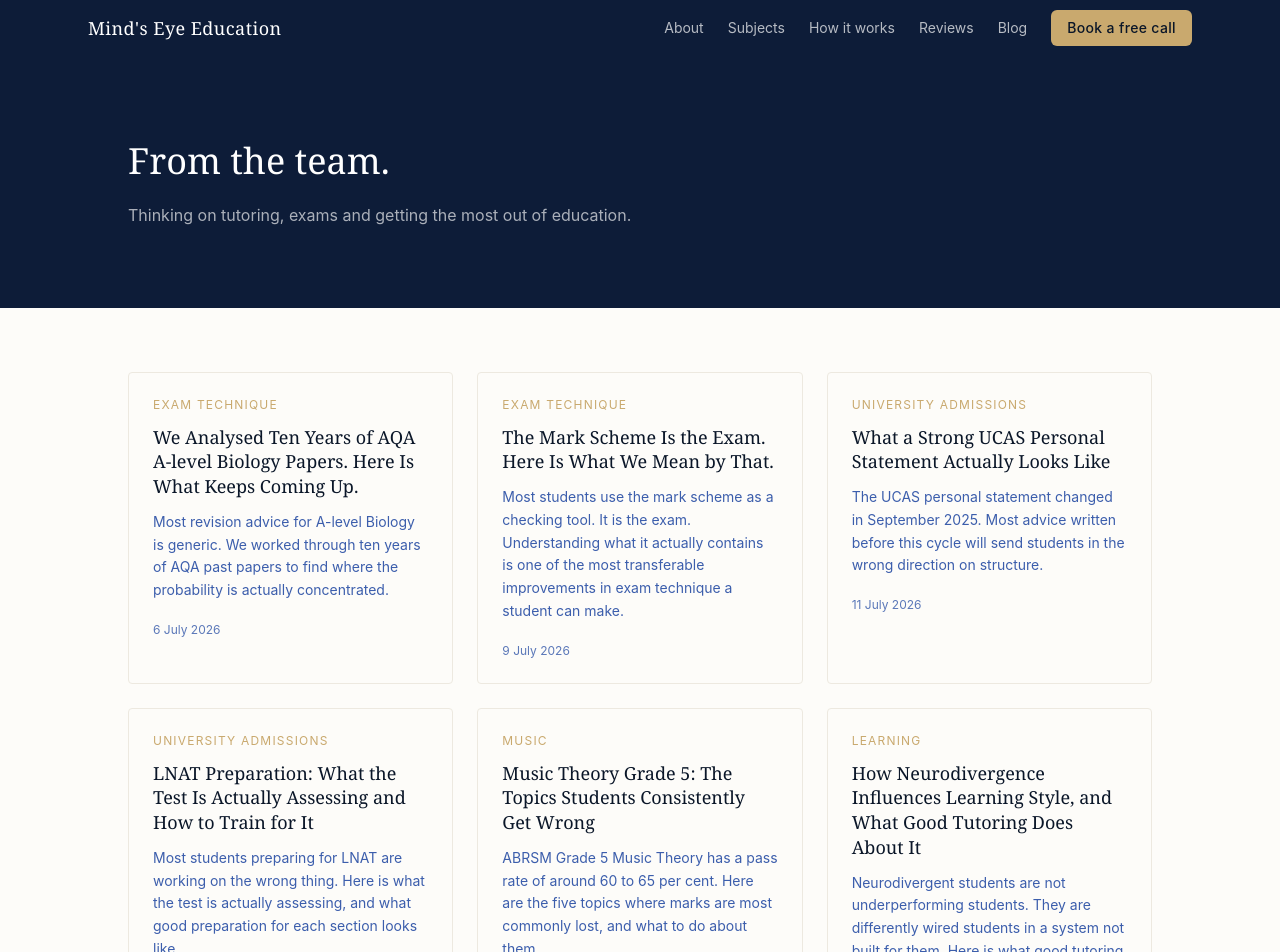
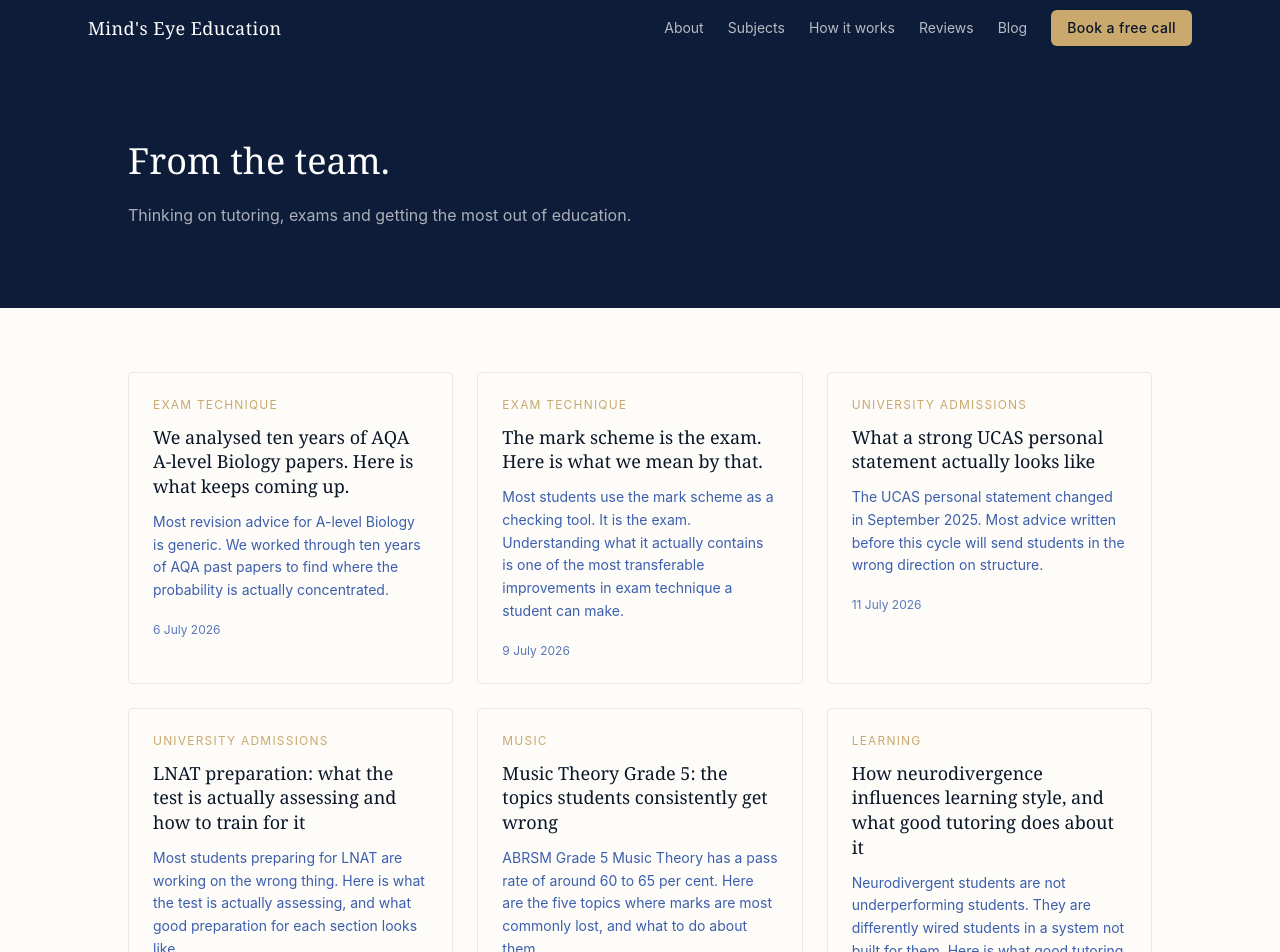
Before and after one commit to scmt1089/tutoringsite, a Next.js app: page /blog in a window 1280 px wide. Shown: the top 952 px of the page. Built offline with nearby package versions, Linux system fonts and the light colour scheme.

Commit message:
changed casing in titles of blogs

```diff
--- a/src/data/posts.ts
+++ b/src/data/posts.ts
@@ -12,7 +12,7 @@ export type Post = {
 export const posts: Post[] = [
   {
     slug: "aqa-biology-past-papers",
-    title: "We Analysed Ten Years of AQA A-level Biology Papers. Here Is What Keeps Coming Up.",
+    title: "We analysed ten years of AQA A-level Biology papers. Here is what keeps coming up.",
     date: "6 July 2026",
     author: "Mind's Eye Education",
     excerpt: "Most revision advice for A-level Biology is generic. We worked through ten years of AQA past papers to find where the probability is actually concentrated.",
@@ -22,7 +22,7 @@ export const posts: Post[] = [
   },
   {
     slug: "mark-scheme-exam-technique",
-    title: "The Mark Scheme Is the Exam. Here Is What We Mean by That.",
+    title: "The mark scheme is the exam. Here is what we mean by that.",
     date: "9 July 2026",
     author: "Mind's Eye Education",
     excerpt: "Most students use the mark scheme as a checking tool. It is the exam. Understanding what it actually contains is one of the most transferable improvements in exam technique a student can make.",
@@ -32,7 +32,7 @@ export const posts: Post[] = [
   },
   {
     slug: "ucas-personal-statement",
-    title: "What a Strong UCAS Personal Statement Actually Looks Like",
+    title: "What a strong UCAS personal statement actually looks like",
     date: "11 July 2026",
     author: "Mind's Eye Education",
     excerpt: "The UCAS personal statement changed in September 2025. Most advice written before this cycle will send students in the wrong direction on structure.",
@@ -42,7 +42,7 @@ export const posts: Post[] = [
   },
   {
     slug: "lnat-preparation",
-    title: "LNAT Preparation: What the Test Is Actually Assessing and How to Train for It",
+    title: "LNAT preparation: what the test is actually assessing and how to train for it",
     date: "13 July 2026",
     author: "Mind's Eye Education",
     excerpt: "Most students preparing for LNAT are working on the wrong thing. Here is what the test is actually assessing, and what good preparation for each section looks like.",
@@ -52,7 +52,7 @@ export const posts: Post[] = [
   },
   {
     slug: "music-theory-grade-5-topics",
-    title: "Music Theory Grade 5: The Topics Students Consistently Get Wrong",
+    title: "Music Theory Grade 5: the topics students consistently get wrong",
     date: "16 July 2026",
     author: "Mind's Eye Education",
     excerpt: "ABRSM Grade 5 Music Theory has a pass rate of around 60 to 65 per cent. Here are the five topics where marks are most commonly lost, and what to do about them.",
@@ -62,7 +62,7 @@ export const posts: Post[] = [
   },
   {
     slug: "neurodivergent-tutoring",
-    title: "How Neurodivergence Influences Learning Style, and What Good Tutoring Does About It",
+    title: "How neurodivergence influences learning style, and what good tutoring does about it",
     date: "17 July 2026",
     author: "Mind's Eye Education",
     excerpt: "Neurodivergent students are not underperforming students. They are differently wired students in a system not built for them. Here is what good tutoring does about it.",
```
